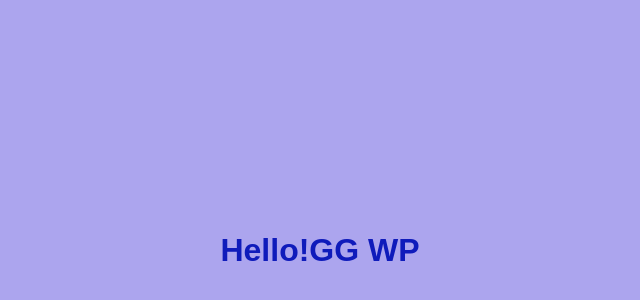
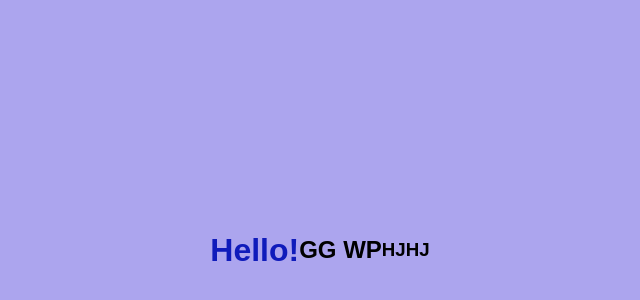
Before and after one commit to Ronso1/TestHTML, a plain HTML site: page index.html in a window 1280 px wide. Shown: the part 150-450 px from the top of the page, without its empty margins (320-960 px from the left). Drawn offline with Linux system fonts and the light colour scheme.

Commit message:
Add new texts

```diff
--- a/index.html
+++ b/index.html
@@ -20,6 +20,7 @@
 </head>
 <body>
   <h1>Hello!</h1>
-  <h1>GG WP</h1>
+  <h2>GG WP</h2>
+  <h3>HJHJ</h3>
 </body>
 </html>
```
